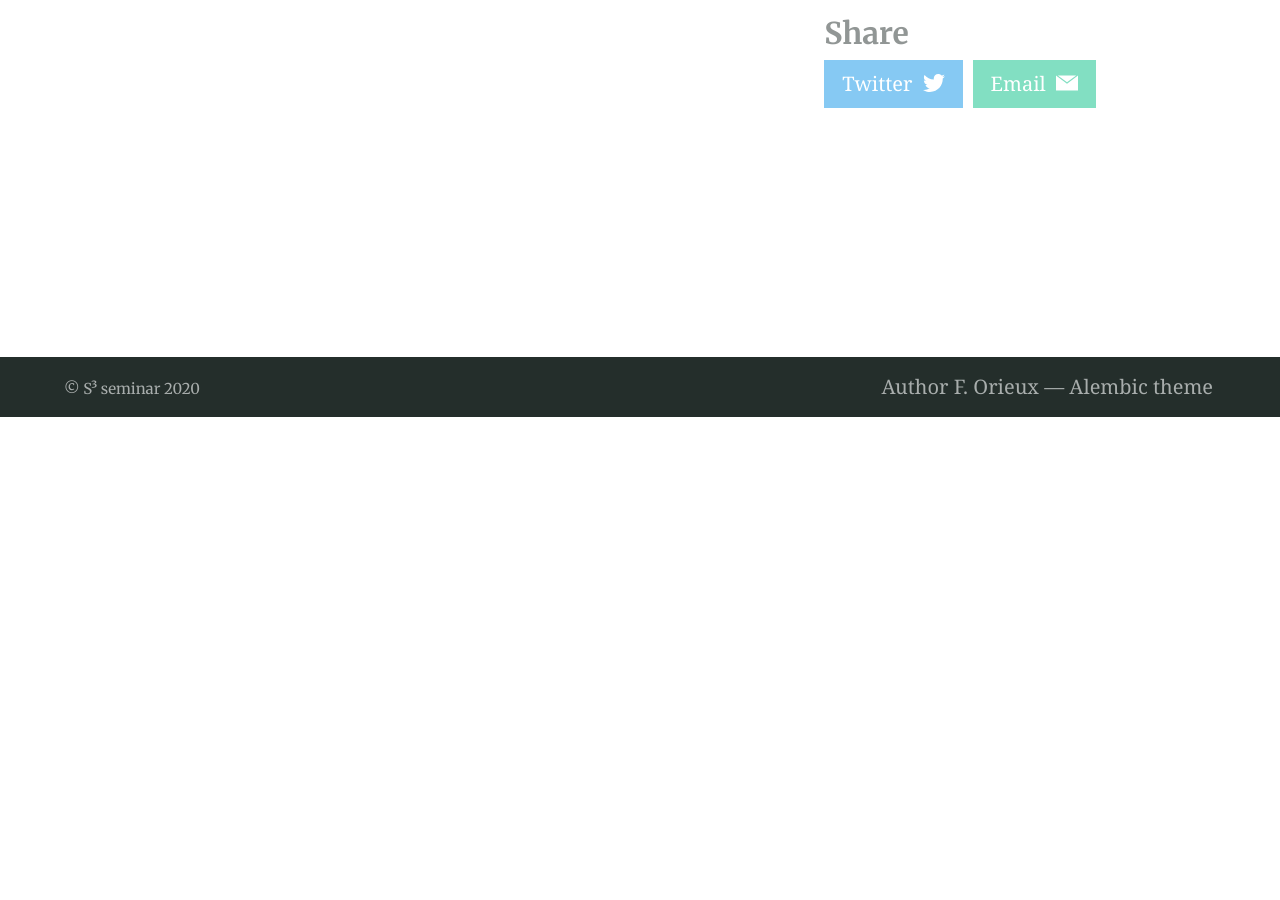
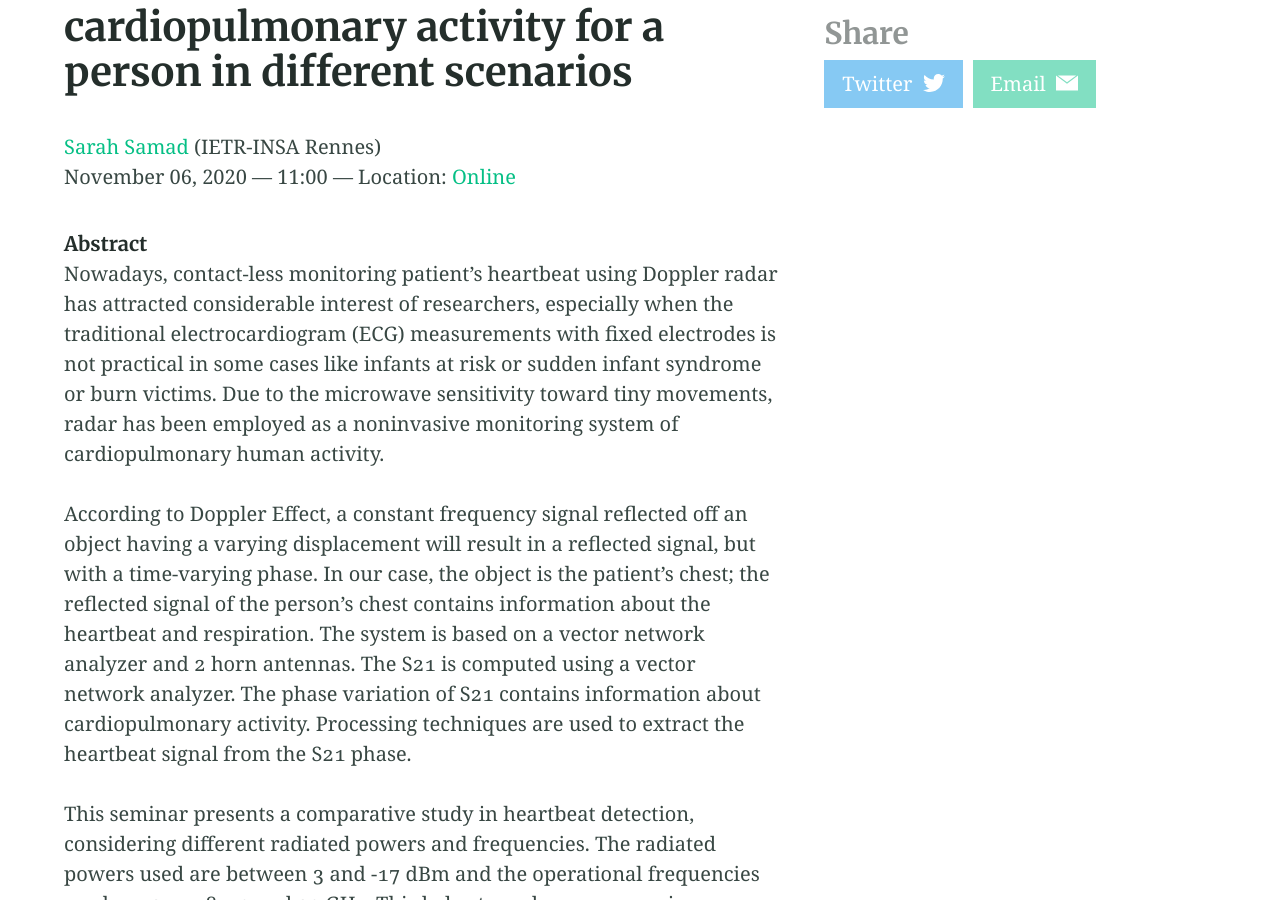
Before and after one commit to s3-seminar/s3-seminar.github.io, a Jekyll site: the page built from _seminars/sarah-samad.md, in a window 1280 px wide and 900 px high, scrolled down 483 px. Built offline with Jekyll 4.4.1, drawn with Linux system fonts in a browser that asks for light colours; before the commit the page ends 900 px from its top, so only the background shows below that; some of the changed text lies outside the part shown.

Commit message:
Up Sarah Samad

```diff
--- a/_seminars/sarah-samad.md
+++ b/_seminars/sarah-samad.md
@@ -1,8 +1,25 @@
 ---
-title: Not known at this time
+title: Contactless detection of cardiopulmonary activity for a person in different scenarios
 speaker: Sarah Samad
-affiliation: NA
+affiliation: IETR-INSA Rennes
 date: 2020-11-06 11:00
-location: NA
+online: https://eu.bbcollab.com/guest/8cbb0720f3cf483aae829b592fd01c83
+feature_image: sarah-samad.jpg
 aside: true
 ---
+
+###### Abstract
+
+Nowadays, contact-less monitoring patient’s heartbeat using Doppler radar has attracted considerable interest of researchers, especially when the traditional electrocardiogram (ECG) measurements with fixed electrodes is not practical in some cases like infants at risk or sudden infant syndrome or burn victims. Due to the microwave sensitivity toward tiny movements, radar has been employed as a noninvasive monitoring system of cardiopulmonary human activity.
+
+According to Doppler Effect, a constant frequency signal reflected off an object having a varying displacement will result in a reflected signal, but with a time-varying phase. In our case, the object is the patient’s chest; the reflected signal of the person’s chest contains information about the heartbeat and respiration. The system is based on a vector network analyzer and 2 horn antennas. The S21 is computed using a vector network analyzer. The phase variation of S21 contains information about cardiopulmonary activity. Processing techniques are used to extract the heartbeat signal from the S21 phase.
+
+This seminar presents a comparative study in heartbeat detection, considering different radiated powers and frequencies. The radiated powers used are between 3 and -17 dBm and the operational frequencies used are 2.4, 5.8, 10 and 20 GHz. This helps to make a compromise between the minimum power emitted and the complexity of the measurement system.
+
+In addition, a comparative study of several signal processing methods is proposed to extract the best technique for heartbeat measurement and thus to extract its parameters. Processing techniques are based on wavelet transforms and conventional filtering in order to make a comparison between them. The parameter extracted is the heartbeat rate HR. Measurements were performed simultaneously with a PC-based electrocardiograph to validate the heartbeat rate measurement.
+
+Since the person can move from a room to another inside his home, measurements from the four sides of the person and behind a wall are performed. In addition, a modelling approach based on cardiorespiratory measurement for a person who is walking forward is presented. Furthermore, a comparison between single and two antenna microwave systems for a non-breathing person is carried out to test the accuracy of the single-antenna system relative to the two antenna microwave system. After that, measurements are performed using one antenna microwave system for a person who breathes normally.
+
+###### Biography
+
+Sarah Samad has received a Diploma in electrical and electronics engineering from Lebanese University in 2012, Tripoli, Lebanon and Master Degree in technologies of medical and industrial systems. She got her Ph.D. degree from INSA of Rennes, France and from Lebanese University in 2017. She published 3 journal papers, 5 papers presented in international conferences and 1 book chapter. She worked as a database scripts designer and QA engineer at OSD services, Lebanon.
```
Also changed, not shown: _seminars/sarah-samad/sarah-samad.jpg (added).
